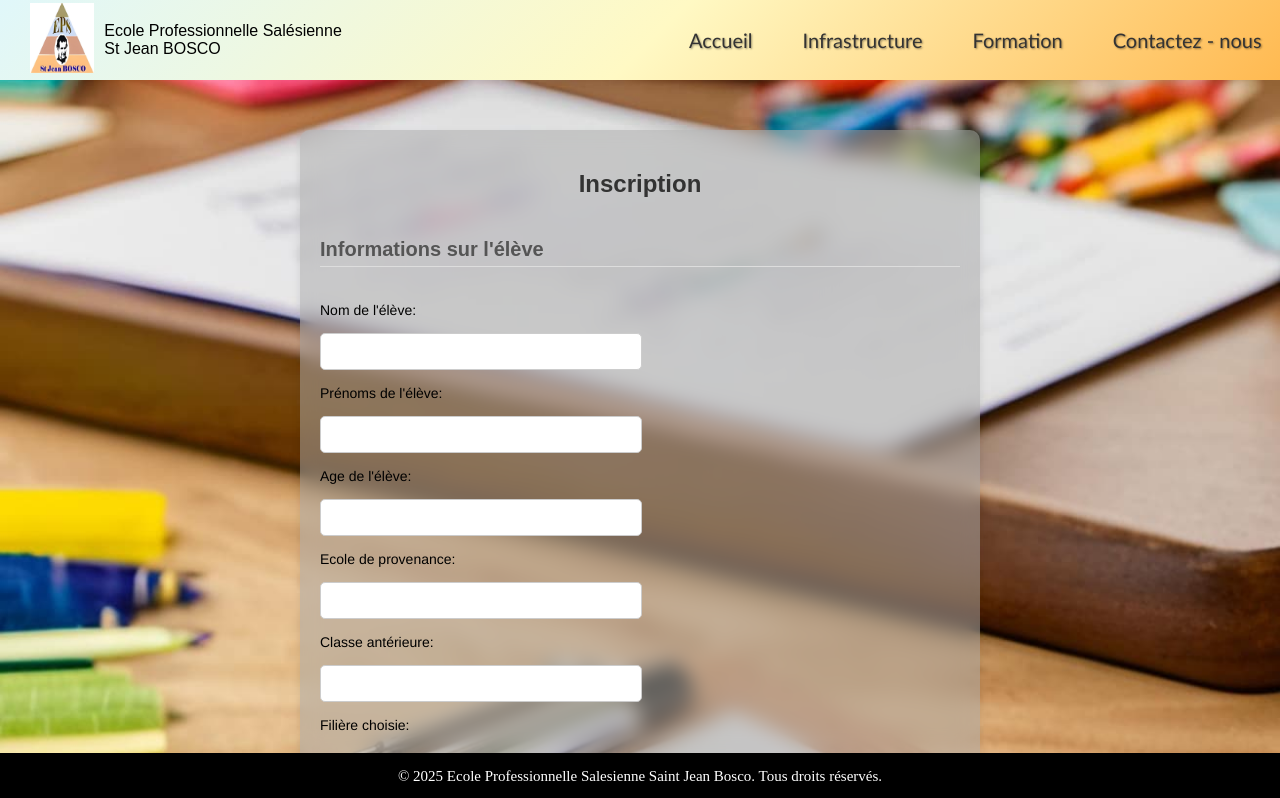
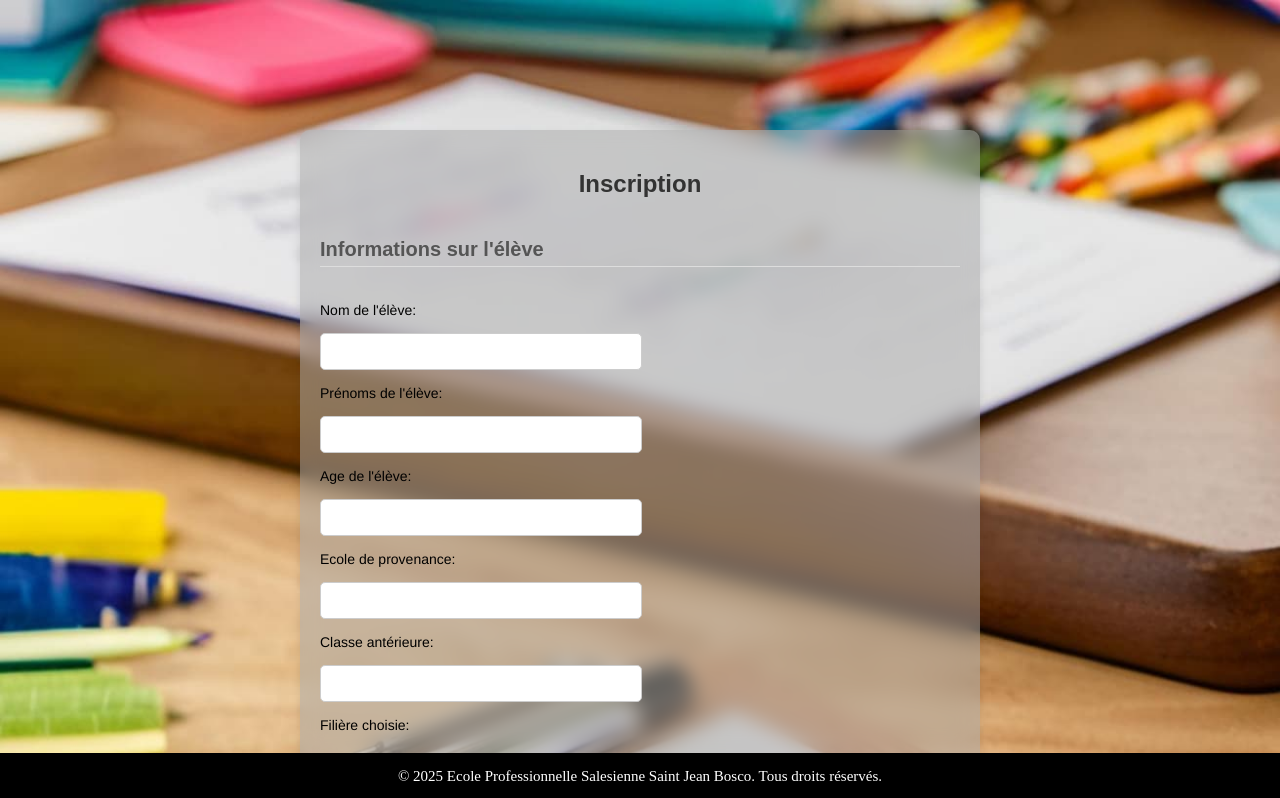
Before and after one commit to Kayron-ops/DBS-Site, a plain HTML site: page Inscription.html in a window 1280 px wide. Shown: the top 798 px of the page. Drawn offline with Linux system fonts and the light colour scheme.

Commit message:
Update Inscription.html
header

```diff
--- a/Inscription.html
+++ b/Inscription.html
@@ -7,21 +7,7 @@
     <link href="Inscription.css" rel="stylesheet">
 </head>
 <body>
-    <header id="en">
-        <div class="logo">
-            <img src="logodbs.jpeg" alt="logo" weight="70px" height="70px">
-          </div>
-          <div class="school-name">
-            <div>Ecole Professionnelle Salésienne</div>
-            <div>St Jean BOSCO</div>
-        </div>
-        <div class="n">
-          <a href="index.html" class="ef">Accueil</a>
-          <a href="A Propos.html" class="ef">Infrastructure</a>
-          <a href="Formations.html" class="ef">Formation</a>
-          <a href="Contacts.html" class="ef">Contactez - nous</a>
-        </div>
-    </header>
+
     <main>
       <div class="container">
         <div class="form-background">
```
